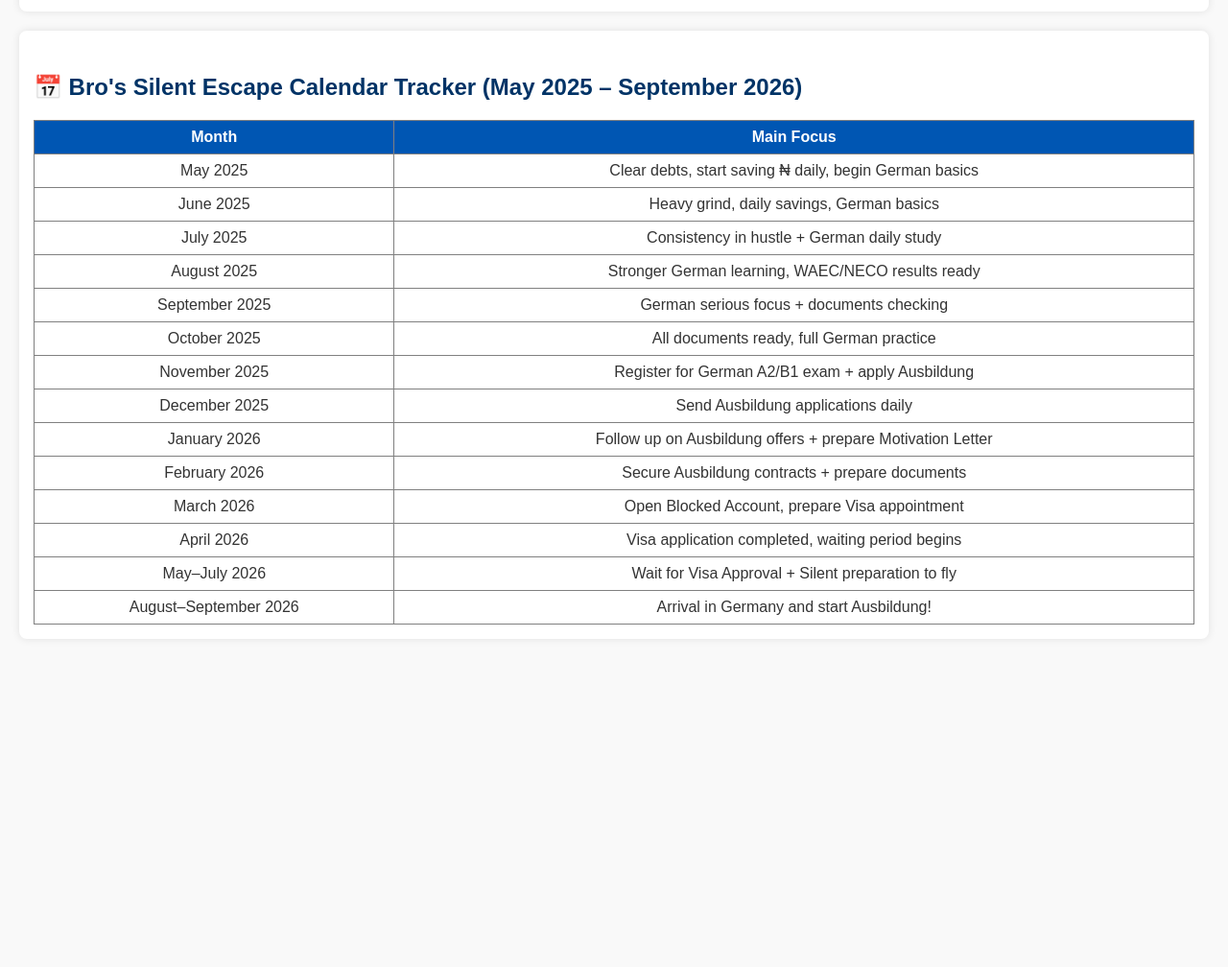
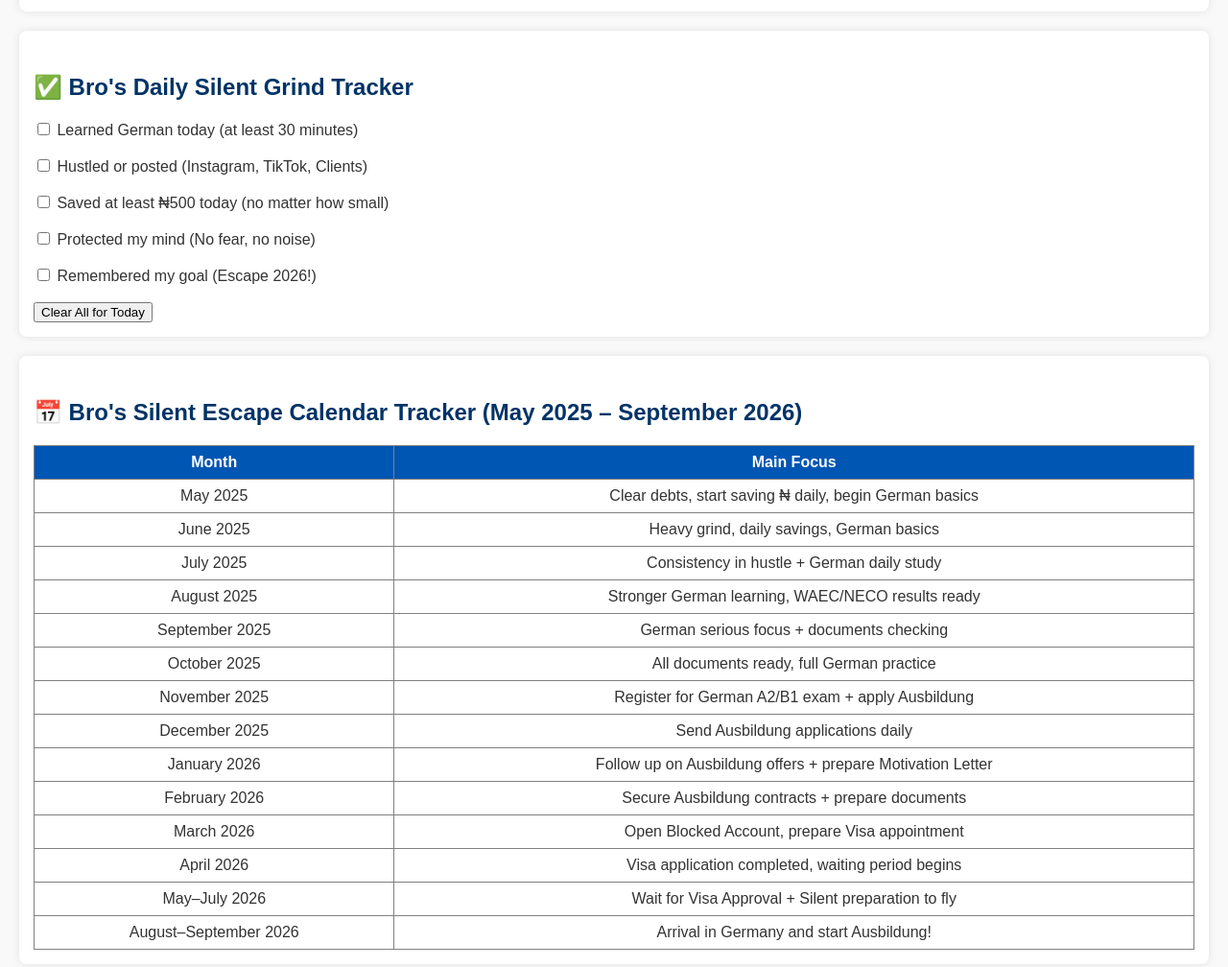
Before and after one commit to Lekvar4/Journey, a plain HTML site: page index.html in a window 1280 px wide. Shown: the part 2640-3648 px from the top of the page at 96% size. Before the commit the page ends 3326 px from the top, so only its background shows below. Drawn offline with Linux system fonts and the light colour scheme.

Commit message:
Update index.html

```diff
--- a/index.html
+++ b/index.html
@@ -132,6 +132,26 @@
     </section>
 
     <section>
+    <h2>✅ Bro's Daily Silent Grind Tracker</h2>
+    <form id="dailyTracker">
+        <label><input type="checkbox" name="task"> Learned German today (at least 30 minutes)</label><br><br>
+        <label><input type="checkbox" name="task"> Hustled or posted (Instagram, TikTok, Clients)</label><br><br>
+        <label><input type="checkbox" name="task"> Saved at least ₦500 today (no matter how small)</label><br><br>
+        <label><input type="checkbox" name="task"> Protected my mind (No fear, no noise)</label><br><br>
+        <label><input type="checkbox" name="task"> Remembered my goal (Escape 2026!)</label><br><br>
+    </form>
+
+    <button onclick="clearTasks()">Clear All for Today</button>
+</section>
+
+<script>
+function clearTasks() {
+    const tasks = document.getElementsByName('task');
+    tasks.forEach(task => task.checked = false);
+}
+</script>
+
+    <section>
     <h2>📅 Bro's Silent Escape Calendar Tracker (May 2025 – September 2026)</h2>
     <table border="1" cellpadding="8" cellspacing="0" style="width: 100%; border-collapse: collapse; text-align: center;">
         <thead style="background-color: #0056b3; color: white;">
```
